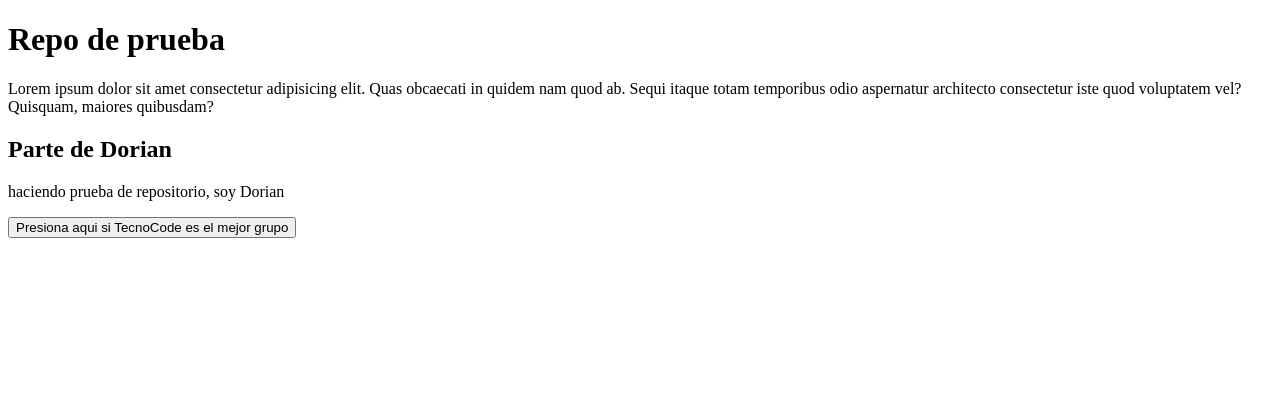
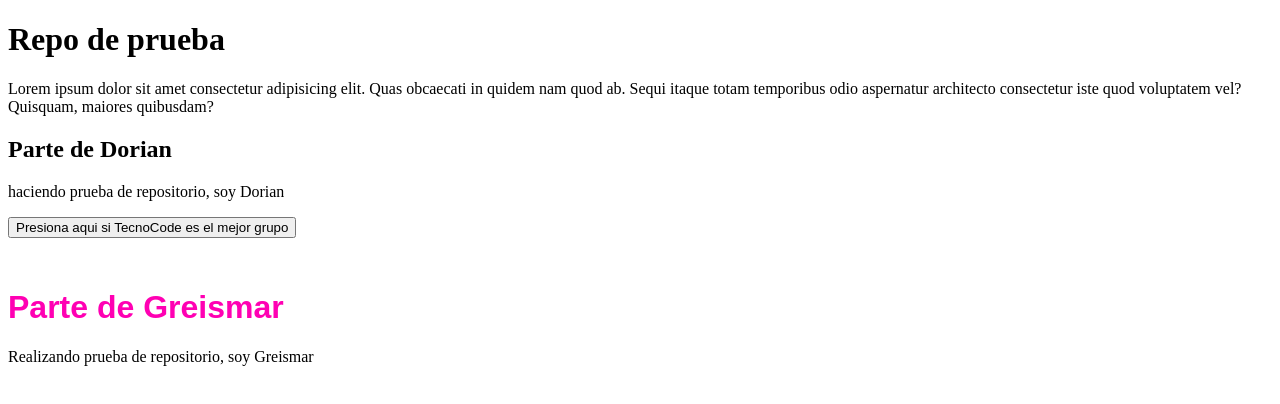
Before and after one commit to yohanangulo/repo-de-prueba, a plain HTML site: page index.html in a window 1280 px wide. Drawn offline with Linux system fonts and the light colour scheme.

Commit message:
Commit de Greismar

```diff
--- a/index.html
+++ b/index.html
@@ -16,6 +16,10 @@
   <button  onclick="presionar()">Presiona aqui si TecnoCode es el mejor grupo</button>
   <p id="p" class="p"></p>
 <div id="contenedor"></div>
+<div>
+  <h1 class="title">Parte de Greismar</h1>
+  <p>Realizando prueba de repositorio, soy Greismar</p>
+</div>
 </body>
 <script src="repo.js"></script>
 </html>
--- a/style.css
+++ b/style.css
@@ -6,3 +6,8 @@
     margin-bottom: 20px;
 
 }
+
+.title{
+    color: #ff00b3;
+    font-family: Arial, Helvetica, sans-serif;
+}
```
